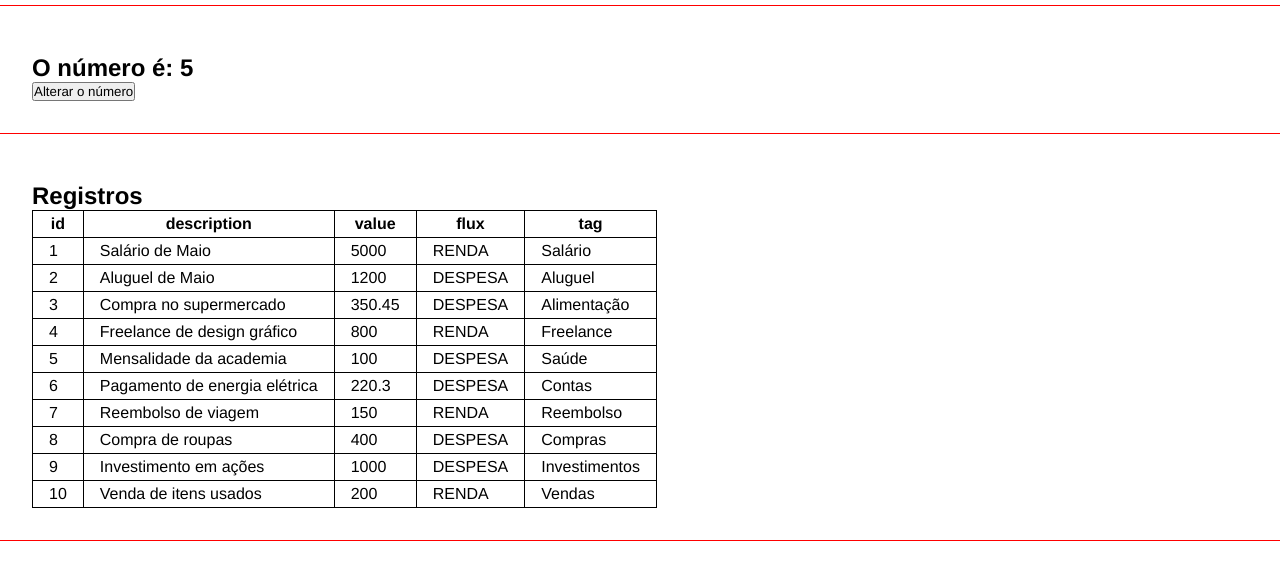
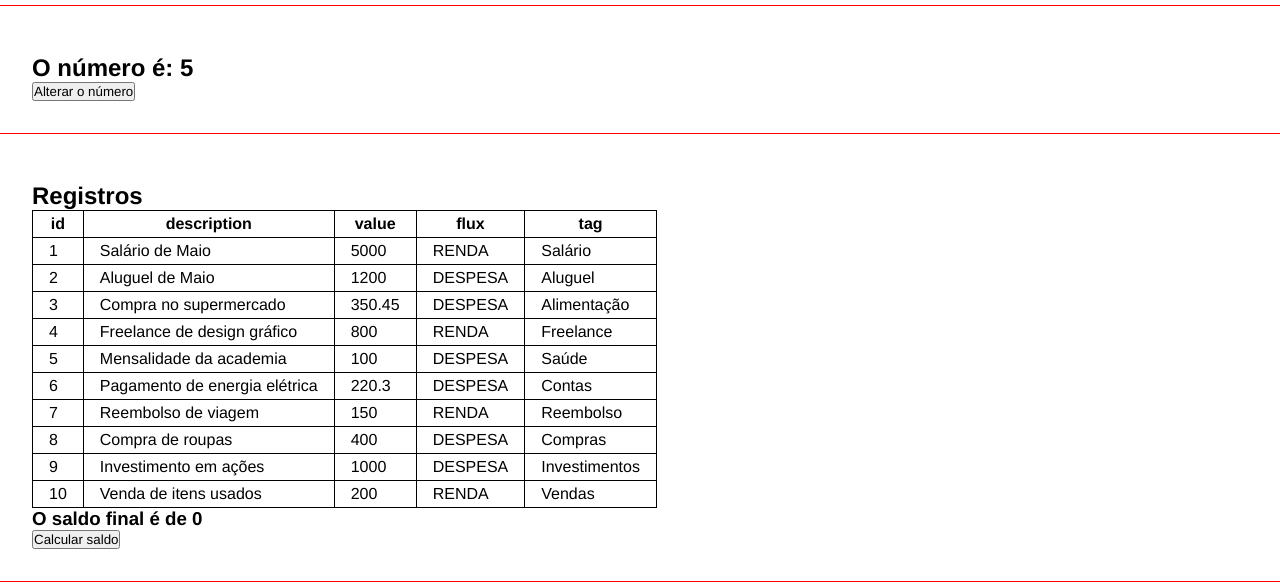
Before and after one commit to JorderGomes/estudo-angular, an Angular app in the folder estudo-angular/: page / in a window 1280 px wide. Shown: the part 675-1263 px from the top of the page. Built offline with nearby package versions, Linux system fonts and the light colour scheme.

Commit message:
using interfaces

```diff
--- /dev/null
+++ b/estudo-angular/src/app/Register.ts
@@ -0,0 +1,7 @@
+export interface Register {
+    id: number
+    description: string
+	value: number
+	flux: string
+	tag: string
+}
--- a/estudo-angular/src/app/components/list-render/list-render.component.html
+++ b/estudo-angular/src/app/components/list-render/list-render.component.html
@@ -11,13 +11,15 @@
             </tr>
         </thead>
         <tbody>
-            <tr *ngFor="let record of records">
-                <td>{{record.id}}</td>
-                <td>{{record.description}}</td>
-                <td>{{record.value}}</td>
-                <td>{{record.flux}}</td>
-                <td>{{record.tag}}</td>
+            <tr *ngFor="let register of registers">
+                <td>{{register.id}}</td>
+                <td>{{register.description}}</td>
+                <td>{{register.value}}</td>
+                <td>{{register.flux}}</td>
+                <td>{{register.tag}}</td>
             </tr>
         </tbody>
     </table>
+    <h3>O saldo final é de {{ balance }}</h3>
+    <button (click)="showBalance()">Calcular saldo</button>
 </div>
--- a/estudo-angular/src/app/components/list-render/list-render.component.ts
+++ b/estudo-angular/src/app/components/list-render/list-render.component.ts
@@ -1,4 +1,6 @@
 import { Component } from '@angular/core';
+import { Register } from '../../Register';
+
 
 @Component({
     selector: 'app-list-render',
@@ -7,7 +9,8 @@ import { Component } from '@angular/core';
 })
 export class ListRenderComponent {
 
-  records = [
+    balance: number = 0;
+    registers: Register[] = [
         {
             "id": 1,
             "description": "Salário de Maio",
@@ -80,6 +83,14 @@ export class ListRenderComponent {
         }
     ];
 
-
+    showBalance() {
+        this.registers.forEach(item => {
+            if (item.flux === "DESPESA") {
+                this.balance -= item.value;
+            } else {
+                this.balance += item.value;
+            }
+        })
+    }
 
 }
```
Lines whose indentation alone changed are shown as unchanged.
